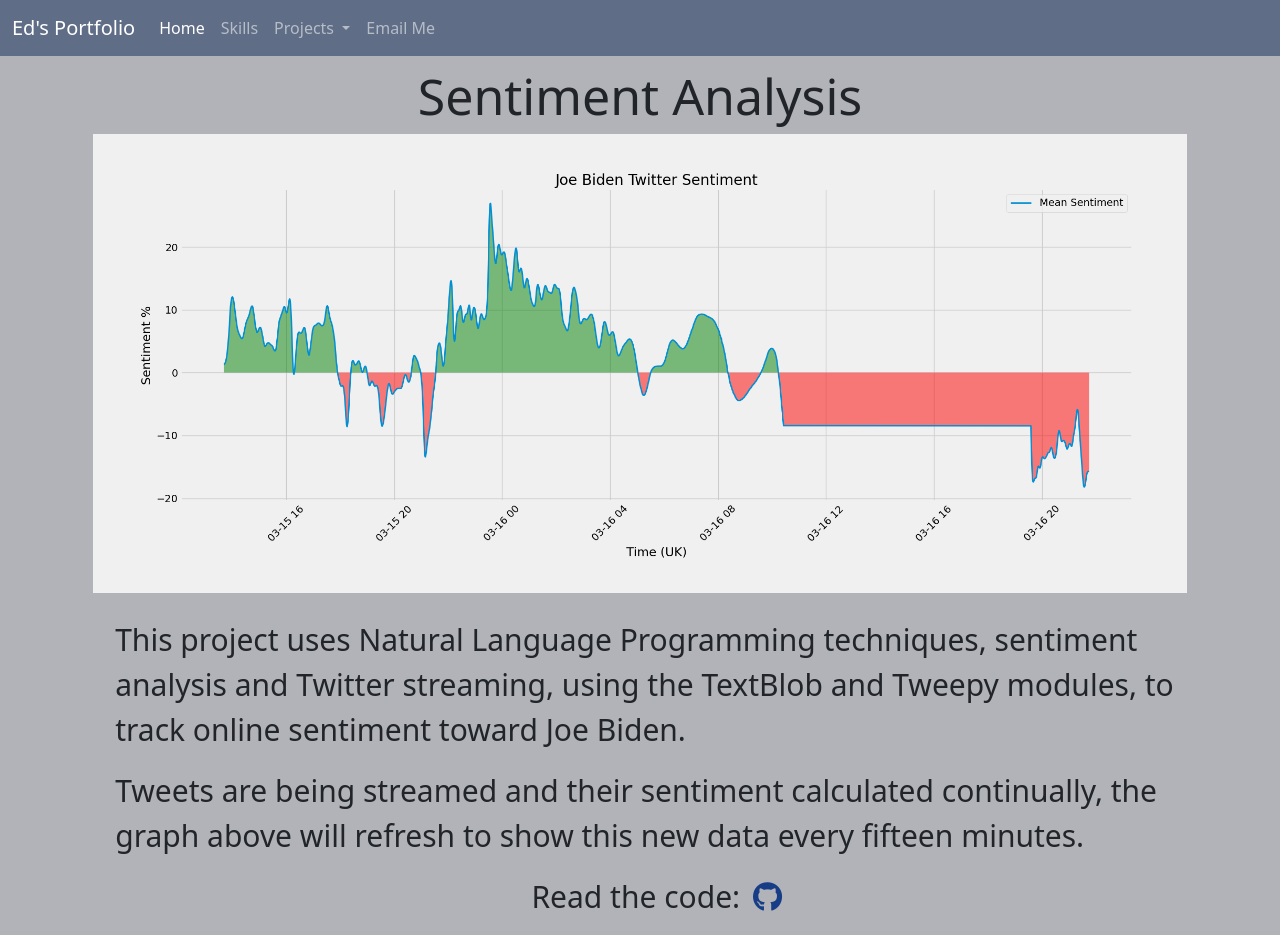
After one commit to ed100miles/Portfolio, a Flask app: page /sentiment in a window 1280 px wide. The commit adds this page. Run offline with Flask 2, Linux system fonts and the light colour scheme; some libraries are stand-ins or nearby versions.

Commit message:
Added sentiment project page Made changes to CatSpot page and __init__ for catspot and sentiment

```diff
--- a/__init__.py
+++ b/__init__.py
@@ -119,12 +119,28 @@
     csvFile = open(csvPath, newline='')
     reader = csv.reader(csvFile)
     data = []
+    previous_spots = []
+
     for row in reader:
-        data.append(row)
-    lastCatSpot = data[0][-2]
-    previous_spots = [x for x in data[0][:-2]]
-    previous_spots.reverse()
+        if len(row) > 1:
+            data.append(row)
+    data.reverse()
+
+    for x in data:
+        spotTime, confidence = x
+        spotTime = round(float(spotTime))
+        spotTime = datetime.utcfromtimestamp(int(spotTime)).strftime('%d-%m-%Y %H:%M:%S')
+        roundConf = float(confidence)*100
+        roundConf = round(roundConf, 2)
+
+    previous_spots.append(f'Spotted at: {spotTime}, Confidence: {roundConf}%')
+    lastCatSpot = previous_spots.pop(0)
+
     return render_template('catSpot.html', lastCatSpot=lastCatSpot, previous_spots=previous_spots)
+
+@app.route('/sentiment')
+def sentiment():
+    return render_template('sentiment.html')
 
 if __name__ == "__main__":
     app.run(debug=True)
--- a/static/css/style.css
+++ b/static/css/style.css
@@ -8,9 +8,15 @@
 }
 
 h1{
+  margin-top: 2vh;
   text-align: center;
   animation: fadeIn ease 3s;
   font-size: clamp(25px, 8vw, 50px);
+}
+
+.home-header{
+  font-size: clamp(30px, 10vw, 60px);
+  color: rgb(226, 236, 243);
 }
 
 p {
@@ -155,8 +161,17 @@
 /* Skills page attributes */
 
 .skills-img{
-  width: 90%;
-  height: auto;
+  max-height: 40vh;
+}
+
+.skills-list-container{
+  display: flex;
+  justify-content: space-evenly;
+  flex-wrap: wrap;
+}
+
+.skills-list{
+  font-size: clamp(20px, 2.5vw, 30px);
 }
 
 .subheading{
@@ -174,6 +189,17 @@
   margin-left: auto;
   margin-right: auto;
   display: block;
+}
+
+/* Sentiment */
+
+.sentimentImg{
+  margin-top: 1vh;
+  width: 95%;
+  display: block;
+  margin-left: auto;
+  margin-right: auto;
+  max-height: 60rem;
 }
 
 /* Animations */
--- a/static/csvs/catSpots.csv
+++ b/static/csvs/catSpots.csv
@@ -1 +1,5 @@
-Test,test2,test3,test4,test5,test6,
+1616013220.03245,0.854
+1616013221,0.94353
+1616013230,0.4356
+1616013254,0.5345
+1616013265,0.945543453
--- a/templates/base.html
+++ b/templates/base.html
@@ -34,6 +34,7 @@
                 </a>
                 <ul class="dropdown-menu" aria-labelledby="navbarDropdown">
                     <li><a class="dropdown-item" href="{{ url_for ('catSpot')}}"><i class="fas fa-cat"></i>CatSpot</a></li>
+                    <li><a class="dropdown-item" href="{{ url_for ('sentiment')}}"><i class="fas fa-chart-line"></i>Sentiment</a></li>
                     <li><a class="dropdown-item" href="{{ url_for ('scrabbler')}}"><i class="fab fa-sistrix"></i>Scrabbler</a></li>
                 </ul>
                 </li>
--- a/templates/catSpot.html
+++ b/templates/catSpot.html
@@ -6,7 +6,7 @@
 {% block body %}
 <h1>Last Cat Spot: </h1>
 <img src="{{url_for('static', filename='imgs/catSpots/lastCatSpot.jpg')}}" class='catSpotImg' alt='error loading catSpot img'>
-<h1>Spotted at: {{lastCatSpot}}</h1>
+<p>{{lastCatSpot}}</p>
 
 <p class='gitlink'>Read the code: <a href="https://github.com/ed100miles/CatSpot" target="blank"><i class="fab fa-github"></i></a></p>
 
--- a/templates/home.html
+++ b/templates/home.html
@@ -7,7 +7,7 @@
 
 <div class="fadeIn">
     <div class="img-div">
-        <h1>Hi! I'm Ed Miles... </h1>
+        <h1 class="home-header">Hi! I'm Ed Miles... </h1>
         <img src="{{url_for('static', filename='/imgs/me.JPG') }}" class="meImg">
     </div>
 
@@ -38,6 +38,9 @@
                 <p><i class="fas fa-cat"></i><a href="{{ url_for ('catSpot')}}">Cat Spot</a> uses a TensorFlow/Keras convolutional neural network I built to help me see when my cats last came home.</p>
             </li>
             <li>
+                <p><i class="fas fa-chart-line"></i><a href="{{ url_for ('sentiment')}}">Sentiment</a> uses Natural Language Programming techniques, sentiment analysis and Twitter streaming, using the TextBlob and Tweepy modules, to track online sentiment toward Joe Biden.</p>
+            </li>
+            <li>
                 <p><i class="fab fa-sistrix"></i><a href="{{ url_for ('scrabbler')}}">Scrabbler</a> is a bit of python code that finds words to help me win at Scrabble. </p>
             </li>
         </ul>
--- /dev/null
+++ b/templates/sentiment.html
@@ -0,0 +1,17 @@
+{% extends 'base.html' %}
+
+{% block head %}
+{% endblock %}
+
+{% block body %}
+<h1>Sentiment Analysis</h1>
+<img src="{{url_for('static', filename='imgs/sentiment.png')}}" class='sentimentImg' alt='error loading sentiment img'>
+
+<br>
+
+<p>This project uses Natural Language Programming techniques, sentiment analysis and Twitter streaming, using the TextBlob and Tweepy modules, to track online sentiment toward Joe Biden.</p>
+<p>Tweets are being streamed and their sentiment calculated continually, the graph above will refresh to show this new data every fifteen minutes.</p>
+
+<p class='gitlink'>Read the code: <a href="https://github.com/ed100miles/BlobSent" target="blank"><i class="fab fa-github"></i></a></p>
+
+{% endblock %}
```
Also changed, not shown: templates/skills.html (+51 -33 lines), static/imgs/sentiment.png (added).
